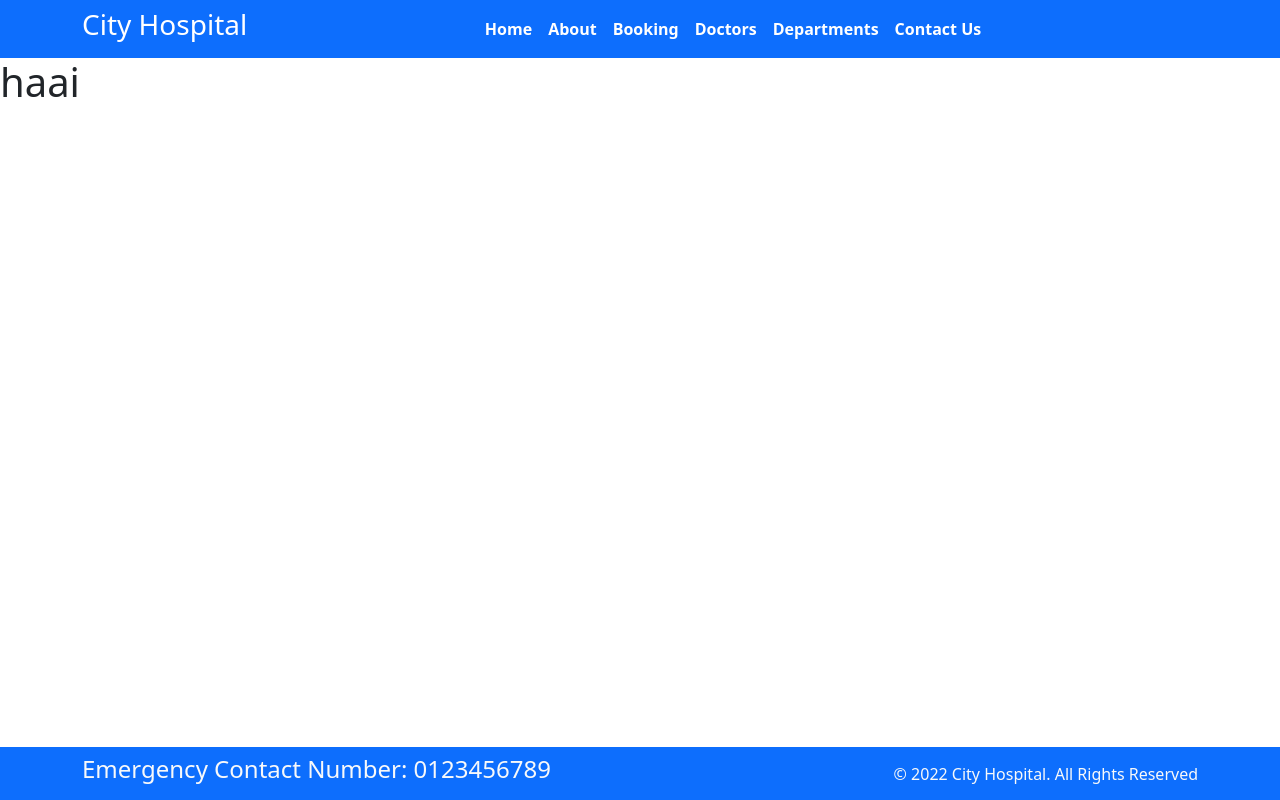
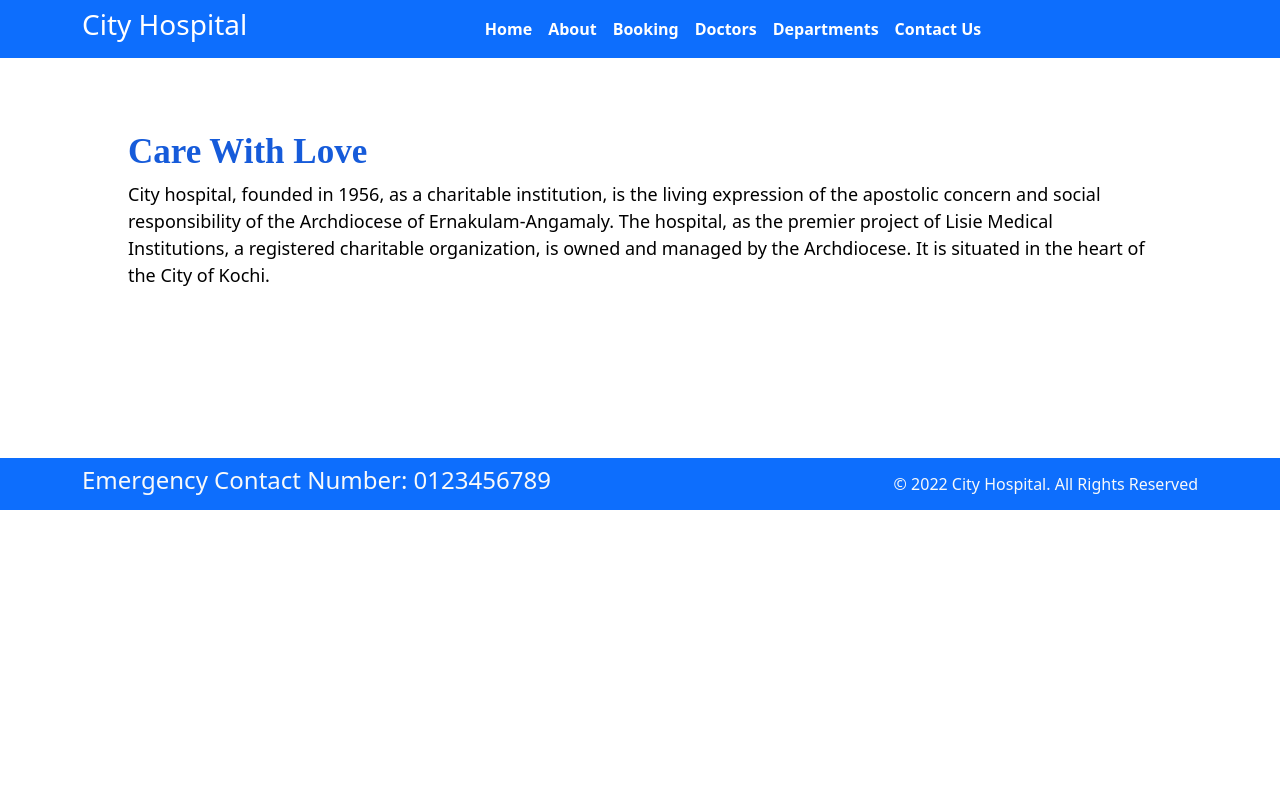
Before and after one commit to samuelsajeev007/hosp1, a Django app: page /abou in a window 1280 px wide. Run offline with Django 4.2, Linux system fonts and the light colour scheme.

Commit message:
third commit

```diff
--- a/hosp/hosp/urls.py
+++ b/hosp/hosp/urls.py
@@ -24,4 +24,4 @@ urlpatterns = [
 ]+static(settings.MEDIA_URL,document_root=settings.MEDIA_ROOT)
 
 admin.site.site_header = settings.ADMIN_SITE_HEADER
-admin.site.site_header = settings.ADMIN_SITE_TITLE
+admin.site.site_title = settings.ADMIN_SITE_TITLE
--- /dev/null
+++ b/hosp/static/css/about.css
@@ -0,0 +1,166 @@
+
+	* {
+		margin: 0;
+		padding: 0;
+	}
+
+	.navbar {
+		display: flex;
+		align-items: center;
+		justify-content: center;
+		position: sticky;
+		top: 0;
+		cursor: pointer;
+	}
+
+	.background {
+		background: black;
+		background-blend-mode: darken;
+		background-size: cover;
+	}
+
+	.nav-list {
+		width: 70%;
+		display: flex;
+		align-items: center;
+	}
+
+	.logo {
+		display: flex;
+		justify-content: center;
+		align-items: center;
+	}
+
+	.logo img {
+		width: 180px;
+		border-radius: 50px;
+	}
+
+	.nav-list li {
+		list-style: none;
+		padding: 26px 30px;
+	}
+
+	.nav-list li a {
+		text-decoration: none;
+		color: white;
+	}
+
+	.nav-list li a:hover {
+		color: grey;
+	}
+
+	.rightnav {
+		width: 30%;
+		text-align: right;
+	}
+#web{
+    color: rgb(22, 91, 218);
+}
+	#search {
+		padding: 5px;
+		font-size: 17px;
+		border: 2px solid grey;
+		border-radius: 9px;
+	}
+
+	.firstsection {
+		background-color:white;
+		height: 400px;
+	}
+
+	.secondsection {
+		background-color: blue;
+		height: 400px;
+	}
+
+	.box-main {
+		display: flex;
+		justify-content: center;
+		align-items: center;
+		color: black;
+		max-width: 80%;
+		margin: auto;
+		height: 80%;
+	}
+
+	.firsthalf {
+		width: 100%;
+		display: flex;
+		flex-direction: column;
+		justify-content: center;
+	}
+
+	.secondhalf {
+		width: 30%;
+	}
+
+	.secondhalf img {
+		width: 70%;
+		border: 4px solid white;
+		border-radius: 150px;
+		display: block;
+		margin: auto;
+	}
+
+	.text-big {
+		font-family: 'Piazzolla', serif;
+		font-weight: bold;
+		font-size: 35px;
+	}
+
+	.text-small {
+		font-size: 18px;
+	}
+
+	.btn {
+		padding: 8px 20px;
+		margin: 7px 0;
+		border: 2px solid white;
+		border-radius: 8px;
+		background: none;
+		color: white;
+		cursor: pointer;
+	}
+
+	.btn-sm {
+		padding: 6px 10px;
+		vertical-align: middle;
+	}
+
+	.section {
+		height: 400px;
+		display: flex;
+		align-items: center;
+		justify-content: center;
+		max-width: 90%;
+		margin: auto;
+	}
+
+	.section-Left {
+		flex-direction: row-reverse;
+	}
+
+	.paras {
+		padding: 0px 65px;
+	}
+
+	.thumbnail img {
+		width: 250px;
+		border: 2px solid black;
+		border-radius: 26px;
+		margin-top: 19px;
+	}
+
+	.center {
+		text-align: center;
+	}
+
+	.text-footer {
+		text-align: center;
+		padding: 30px 0;
+		font-family: 'Ubuntu', sans-serif;
+		display: flex;
+		justify-content: center;
+		color: white;
+	}
--- a/hosp/static/css/style.css
+++ /dev/null
@@ -1,4 +0,0 @@
-li :hover{
-    background-color: gray;
-    border-radius: 10px;
-}
--- /dev/null
+++ b/hosp/static/css/styles.css
@@ -0,0 +1,8 @@
+li:hover{
+    background-color:rgb(51, 53, 57);
+    border-radius: 10px;
+}
+
+.card-body{
+    float: left;
+}
--- a/hosp/templates/about.html
+++ b/hosp/templates/about.html
@@ -1,5 +1,97 @@
 {%extends 'base.html'%}
 {%block title%}About{%endblock%}
 {%block content%}
-<h1>haai</h1>
-{%endblock%}
+{%load static%}
+<!DOCTYPE html>
+
+<html>
+
+<head>
+
+    <link rel="stylesheet" href="{%static '/css/about.css' %}">
+</head>
+
+<body>
+
+
+	<section class="firstsection">
+		<div class="box-main">
+			<div class="firstHalf">
+				<h1 class="text-big" id="web">
+					Care With Love
+				</h1>
+
+				<p class="text-small">
+
+City hospital, founded in 1956, as a charitable institution, is the living expression of the apostolic concern and social responsibility of the Archdiocese of Ernakulam-Angamaly. The hospital, as the premier project of Lisie Medical Institutions, a registered charitable organization, is owned and managed by the Archdiocese. It is situated in the heart of the City of Kochi.
+				</p>
+
+
+			</div>
+		</div>
+	</section>
+
+	<!-- <section class="secondsection">
+		<div class="box-main">
+			<div class="secondHalf">
+				<h1 class="text-big" id="program">
+					C Programming
+				</h1>
+				<p class="text-small">
+					C is a procedural programming language.
+					It was initially developed by Dennis
+					Ritchie as a system programming
+					language to write operating system.
+					The main features of C language include
+					low-level access to memory, simple set
+					of keywords, and clean style, these
+					features make C language suitable for
+					system programming like operating system
+					or compiler development.
+				</p>
+
+
+			</div>
+		</div>
+	</section>
+
+	<section class="section">
+		<div class="paras">
+			<h1 class="sectionTag text-big">Java</h1>
+
+			<p class="sectionSubTag text-small">
+				Java has been one of the most
+				popular programming language
+				for many years. Java is Object
+				Oriented. However it is not
+				considered as pure object oriented
+				as it provides support for primitive
+				data types (like int, char, etc) The
+				Java codes are first compiled into byte
+				code (machine independent code). Then
+				the byte code is run on Java Virtual
+				Machine (JVM) regardless of the
+				underlying architecture.
+			</p>
+
+
+		</div>
+
+		<div class="thumbnail">
+			<img src="img.png" alt="laptop image">
+		</div>
+	</section>
+
+	<footer class="background">
+		<p class="text-footer">
+			Copyright ©-All rights are reserved
+		</p>
+
+
+	</footer> -->
+</body>
+
+</html>
+
+
+{% endblock %}
--- a/hosp/templates/base.html
+++ b/hosp/templates/base.html
@@ -7,7 +7,7 @@
     <meta http-equiv="X-UA-Compatible" content="IE=edge">
     <meta name="viewport" content="width=device-width, initial-scale=1.0">
     <title>{%block title%}{%endblock%}</title>
-    <link rel="stylesheet" href="{%static '/css/style.css' %}">
+    <link rel="stylesheet" href="{%static '/css/styles.css' %}">
     <link href="https://cdn.jsdelivr.net/npm/bootstrap@5.3.0-alpha1/dist/css/bootstrap.min.css" rel="stylesheet"
         integrity="sha384-GLhlTQ8iRABdZLl6O3oVMWSktQOp6b7In1Zl3/Jr59b6EGGoI1aFkw7cmDA6j6gD" crossorigin="anonymous">
     <script src="https://cdn.jsdelivr.net/npm/bootstrap@5.3.0-alpha1/dist/js/bootstrap.bundle.min.js"
@@ -51,7 +51,7 @@
     {%block content%}
     {%endblock%}
 
-    <section class="fixed-bottom">
+    <!-- <section class="fixed-bottom"> -->
         <footer class="pt-2 pb-2 bg-primary text-light">
             <div class="container">
                 <div class="row align-items-center">
```
Also changed, not shown: hosp/static/css/cont.css (added, +7 -0 lines), hosp/templates/contact.html (+36 -0 lines), hosp/templates/docters.html (+4 -3 lines), 1 other file.
